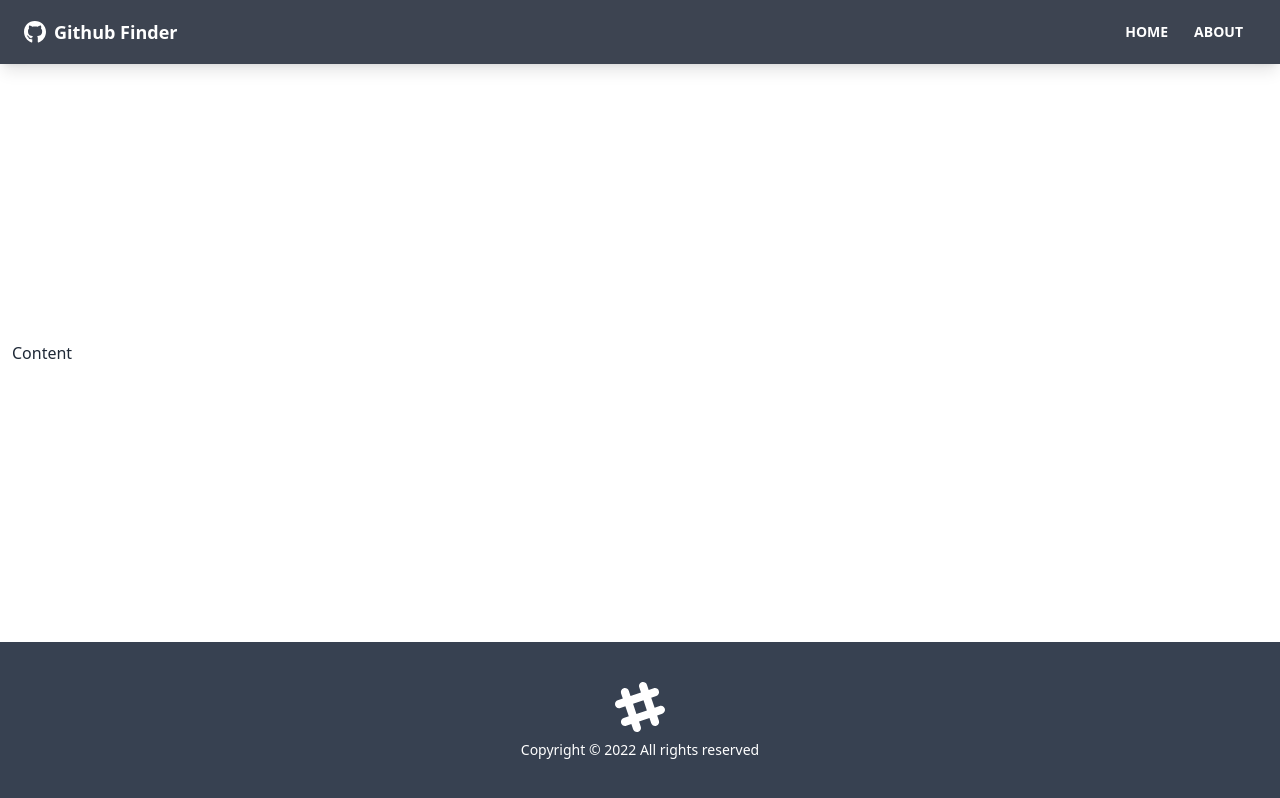
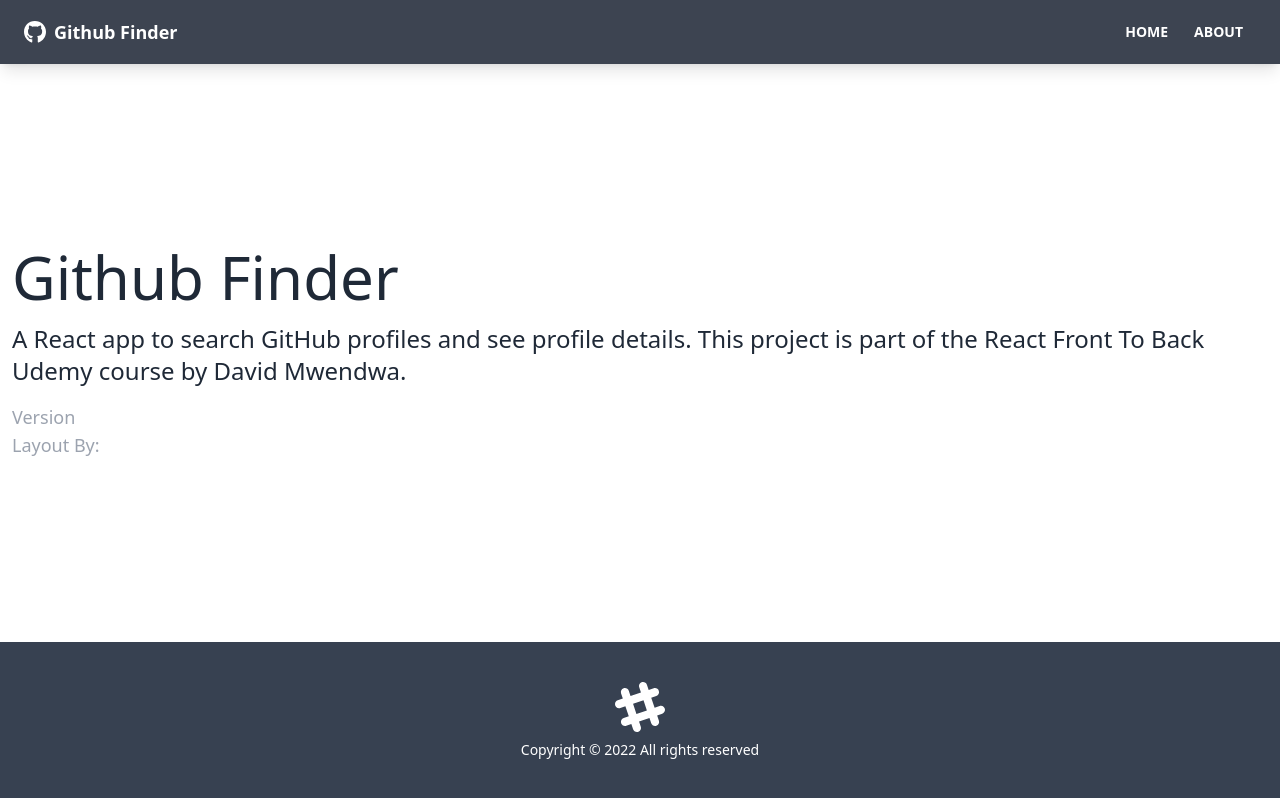
Before and after one commit to David-mwendwa/github-finder, a React (Create React App) app: page /about in a window 1280 px wide. Built offline with nearby package versions, Linux system fonts and the light colour scheme.

Commit message:
add pages and routes

```diff
--- a/src/App.js
+++ b/src/App.js
@@ -1,4 +1,7 @@
-import {BrowserRouter as Router, Route} from 'react-router-dom'
+import {BrowserRouter as Router, Route, Routes} from 'react-router-dom'
+import Home from './components/pages/Home';
+import About from './components/pages/About';
+import NotFound from './components/pages/NotFound';
 import Navbar from './components/layout/Navbar';
 import Footer from './components/layout/Footer';
 
@@ -8,7 +11,12 @@
       <div className='flex flex-col justify-between h-screen'>
         <Navbar />
         <main className='container mx-auto px-3 pb-12'>
-          Content
+          <Routes>
+            <Route path='/' element={<Home />} />
+            <Route path='/about' element={<About />} />
+            <Route path='/notfound' element={<NotFound />} />
+            <Route path='/*' element={<NotFound />} />
+          </Routes>
         </main>
         <Footer />
       </div>
--- /dev/null
+++ b/src/components/pages/About.jsx
@@ -0,0 +1,31 @@
+function About() {
+  return (
+    <>
+      <h1 className='text-6xl mb-4'>Github Finder</h1>
+      <p className='mb-4 text-2xl font-light'>
+        A React app to search GitHub profiles and see profile details. This
+        project is part of the
+        <a href='https://www.udemy.com/course/modern-react-front-to-back/'>
+          {' '}
+          React Front To Back
+        </a>{' '}
+        Udemy course by
+        <strong>
+          <a href='https://techdave.com'> David Mwendwa</a>
+        </strong>
+        .
+      </p>
+      <p className='text-lg text-gray-400'>
+        Version <span className='text-white'>1.0.0</span>
+      </p>
+      <p className='text-lg text-gray-400'>
+        Layout By:
+        <a className='text-white' href='https://twitter.com/hassibmoddasser'>
+          Hassib Moddasser
+        </a>
+      </p>
+    </>
+  )
+}
+
+export default About
--- /dev/null
+++ b/src/components/pages/Home.jsx
@@ -0,0 +1,11 @@
+import React from 'react'
+
+function Home() {
+  return (
+    <div>
+      <h1 className='text-6xl'>Welcome</h1>
+    </div>
+  )
+}
+
+export default Home
--- /dev/null
+++ b/src/components/pages/NotFound.jsx
@@ -0,0 +1,21 @@
+import { FaHome } from 'react-icons/fa'
+import { Link } from 'react-router-dom'
+
+function NotFound() {
+  return (
+    <div className='hero'>
+      <div className='text-center hero-content'>
+        <div className='max-w-lg'>
+          <h1 className='text-8xl font-bold mb-8'>Oops!</h1>
+          <p className='text-5xl mb-8'>404 - Page Not Found!</p>
+          <Link className='btn btn-primary btn-lg' to='/'>
+            <FaHome className='mr-2' />
+            Back To Home
+          </Link>
+        </div>
+      </div>
+    </div>
+  )
+}
+
+export default NotFound
```
